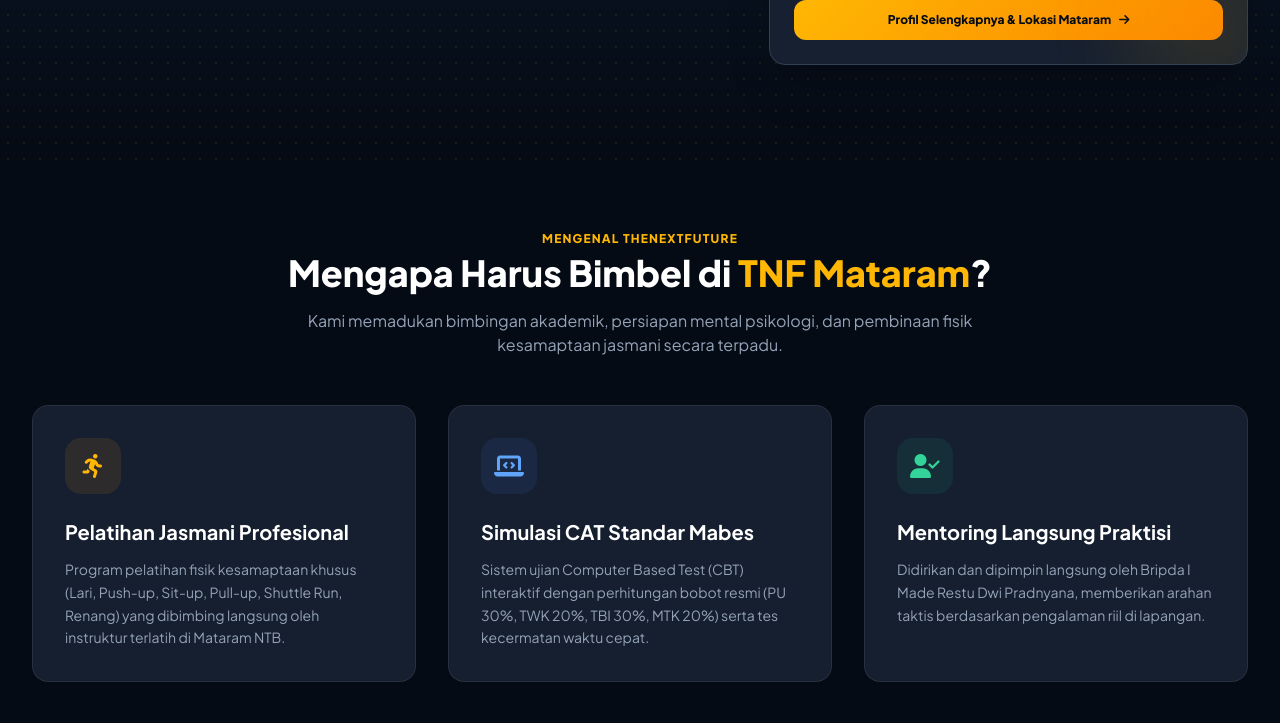
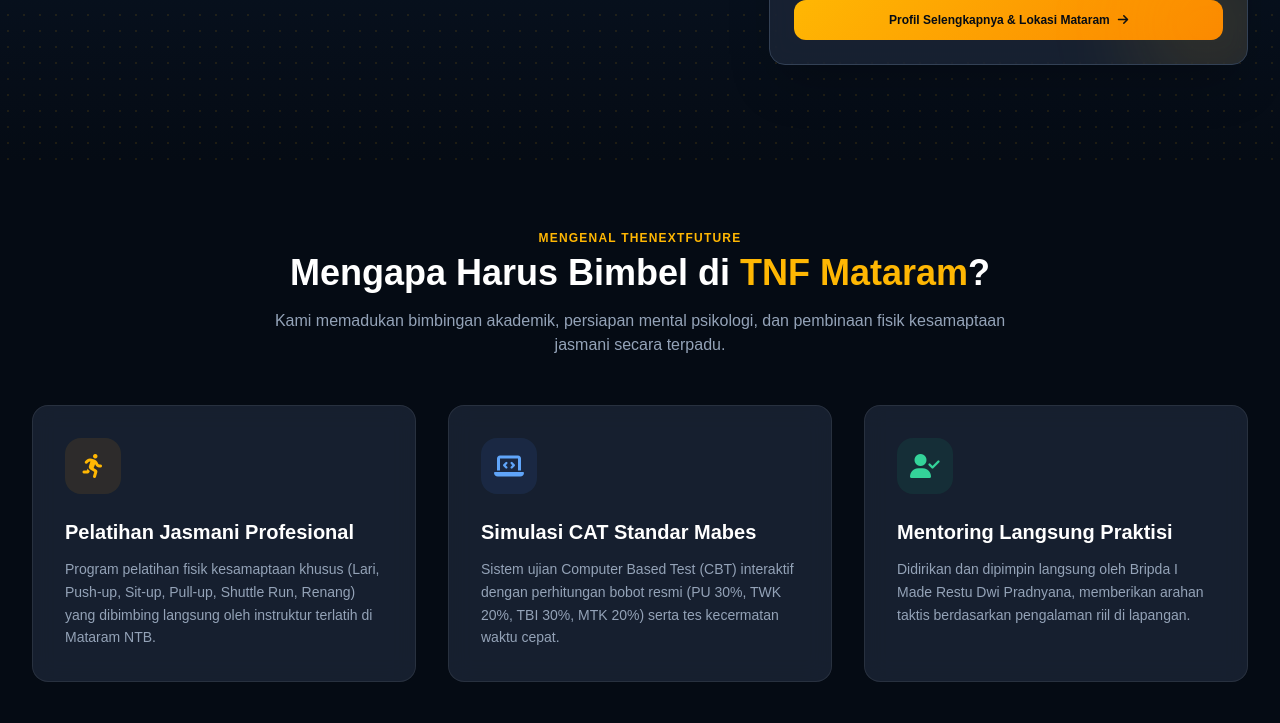
Before and after one commit to derestuu-glitch/thenextfuture, a plain HTML site: page index.html in a window 1280 px wide. Shown: the part 843-1566 px from the top of the page. Drawn offline with nearby package versions, Linux system fonts and the light colour scheme.

Commit message:
Update index.html

```diff
--- a/index.html
+++ b/index.html
@@ -3,13 +3,12 @@
 <head>
   <meta charset="UTF-8">
   <meta name="viewport" content="width=device-width, initial-scale=1.0">
-  <title>Bimbel bmf (TheNextFuture) Mataram NTB - TNI, POLRI & CPNS</title>
+  <title>Bimbel TNF (TheNextFuture) Mataram NTB - TNI, POLRI & CPNS</title>
   <!-- Tailwind CSS CDN -->
   <script src="https://cdn.tailwindcss.com"></script>
   <!-- Font Awesome Icons -->
   <link rel="stylesheet" href="https://cdnjs.cloudflare.com/ajax/libs/font-awesome/6.4.0/css/all.min.css">
   <!-- Google Fonts -->
-  <link href="https://fonts.googleapis.com/css2?family=Plus+Jakarta+Sans:wght@300;400;500;600;700;800&display=swap" rel="stylesheet">
   <script>
     tailwind.config = {
       theme: {
```
